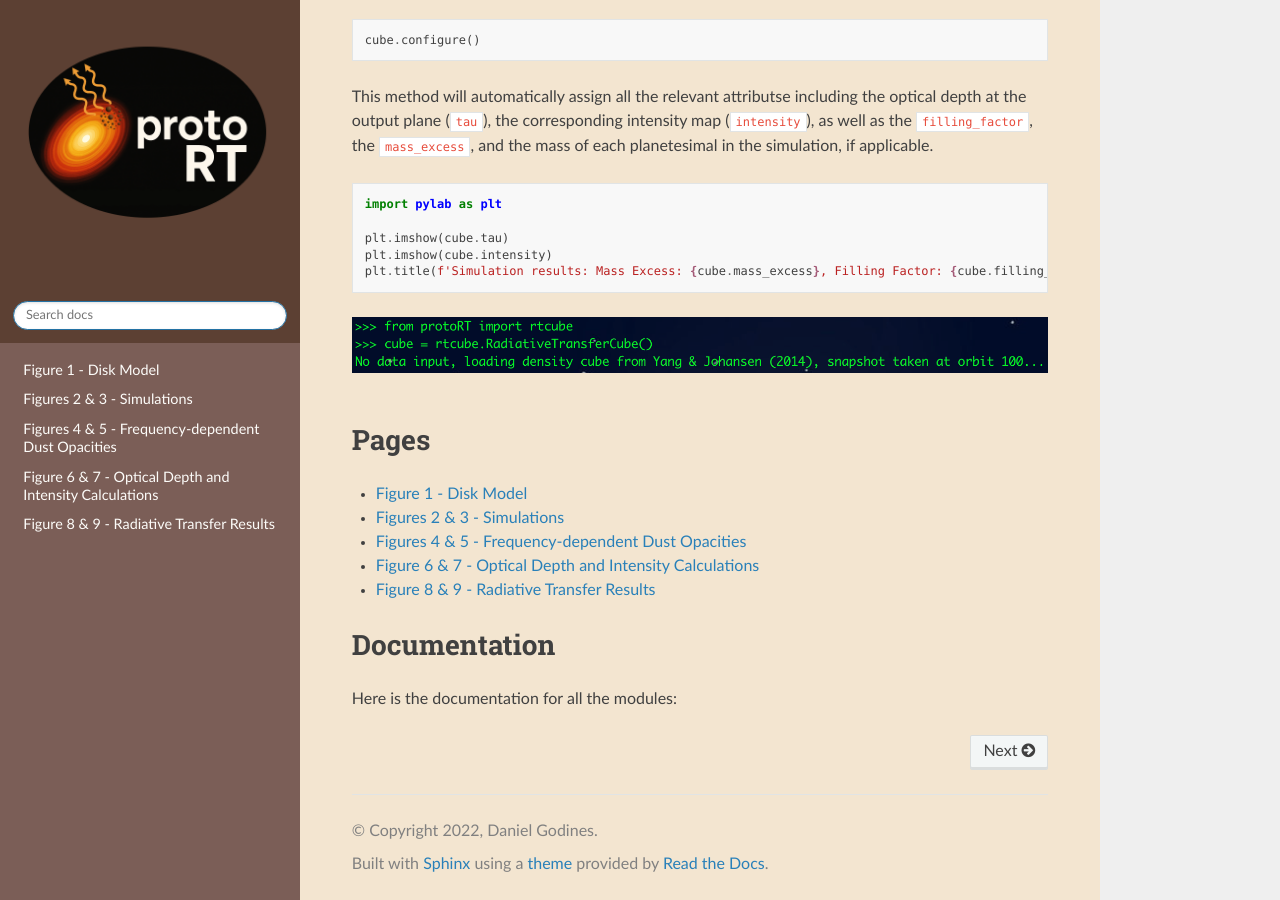
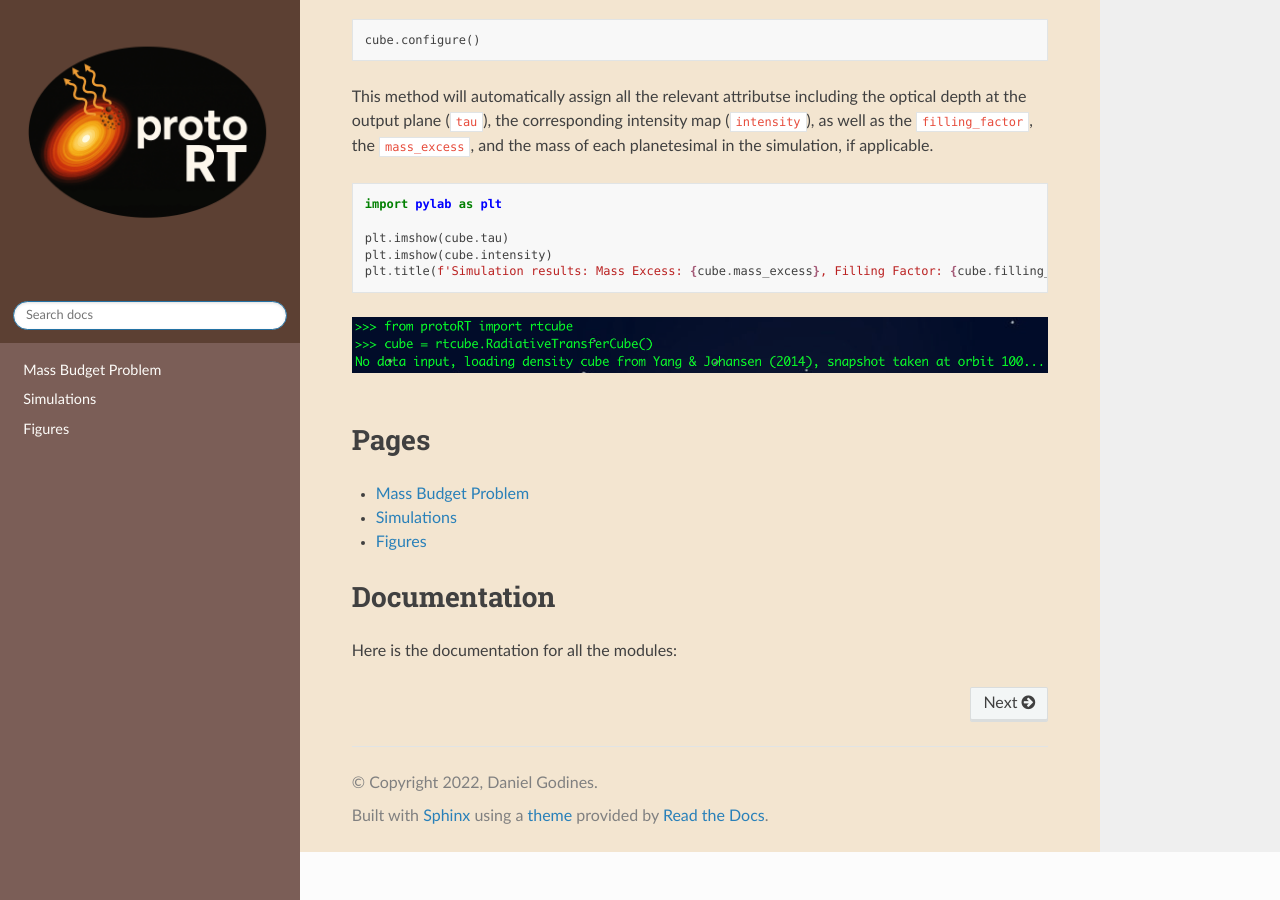
Before and after one commit to Professor-G/StreamingInstability_YJ14, a Sphinx documentation site: the page built from docs/index.rst, in a window 1280 px wide and 900 px high, scrolled down 1547 px. Built offline with Sphinx 7.4.7 and the Read the Docs theme 3.1.0, drawn with Linux system fonts in a browser that asks for light colours; pages that are not in the unit, such as notebooks, are missing from menus.

Commit message:
update main page

```diff
--- a/docs/index.rst
+++ b/docs/index.rst
@@ -77,7 +77,7 @@ Pages
 
    source/Mass Budget Problem in Protoplanetary Disks
    source/Hydrodynamical Simulations of the Streaming Instability
-   source/Godines et al 2025 - Figures
+   source/Godines et al 2025
 
 Documentation
 ==================
--- a/docs/source/Godines et al 2025 - Figures.rst
+++ b/docs/source/Godines et al 2025.rst
@@ -1,5 +1,8 @@
-.. _Analysis:
+.. _Godines_et_al_2025:
 
+
+Figures
+===========
 
 Figure 1 - Disk Model
 -----------
--- a/docs/source/Hydrodynamical Simulations of the Streaming Instability.rst
+++ b/docs/source/Hydrodynamical Simulations of the Streaming Instability.rst
@@ -1 +1,4 @@
-.. _Hydrodynamical Simulations of the Streaming Instability:
+.. _Hydrodynamical_Simulations_of_the_Streaming_Instability:
+
+Simulations
+===========
--- a/docs/source/Mass Budget Problem in Protoplanetary Disks.rst
+++ b/docs/source/Mass Budget Problem in Protoplanetary Disks.rst
@@ -1 +1,4 @@
-.. _Mass Budget Problem in Protoplanetary Disks:
+.. _Mass_Budget_Problem_in_Protoplanetary_Disks:
+
+Mass Budget Problem
+===========
```
